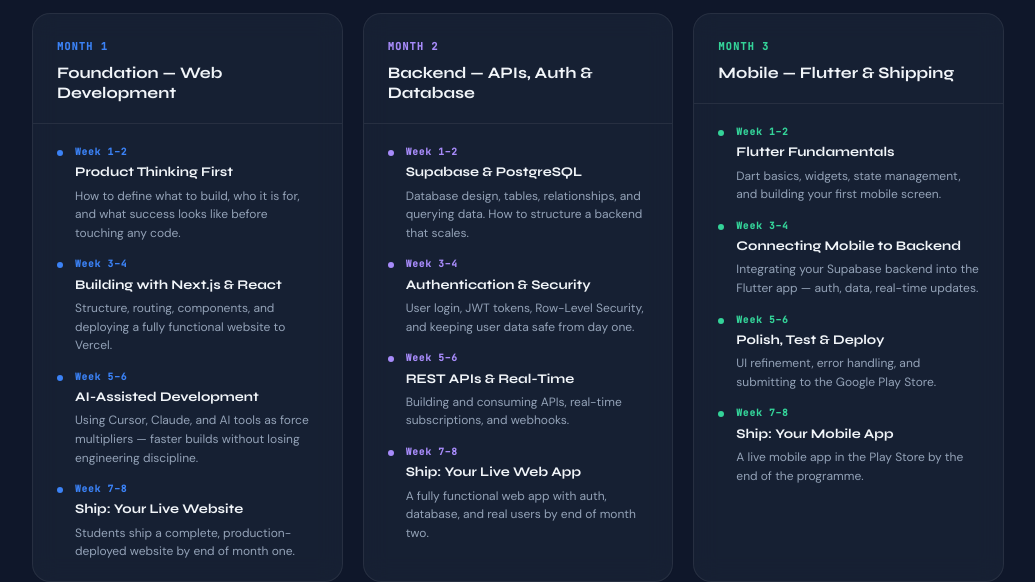
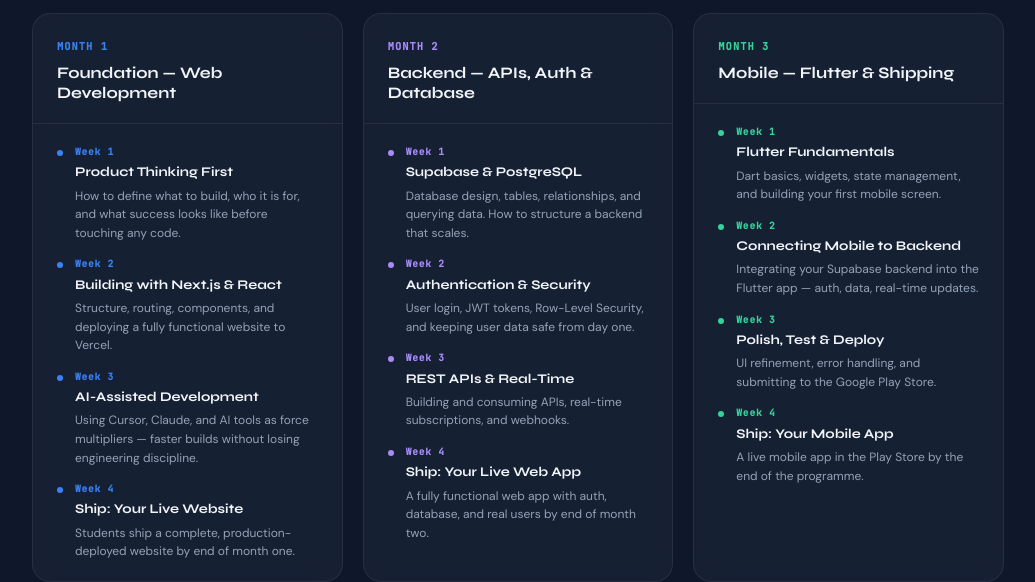
Before and after one commit to Rex-Orokumue/rexorokumue, a Next.js app: page /bootcamp in a window 1280 px wide. Shown: the part 1680-2262 px from the top of the page, without its empty margins (122-1157 px from the left). Built offline with nearby package versions, Linux system fonts and the light colour scheme.

Commit message:
edited the weeks in Bootcamp page

```diff
--- a/app/bootcamp/page.tsx
+++ b/app/bootcamp/page.tsx
@@ -24,10 +24,10 @@
       colorDim: 'var(--accent-dim)',
       colorGlow: 'var(--accent-glow)',
       weeks: [
-        { week: 'Week 1–2', title: 'Product Thinking First', desc: 'How to define what to build, who it is for, and what success looks like before touching any code.' },
-        { week: 'Week 3–4', title: 'Building with Next.js & React', desc: 'Structure, routing, components, and deploying a fully functional website to Vercel.' },
-        { week: 'Week 5–6', title: 'AI-Assisted Development', desc: 'Using Cursor, Claude, and AI tools as force multipliers — faster builds without losing engineering discipline.' },
-        { week: 'Week 7–8', title: 'Ship: Your Live Website', desc: 'Students ship a complete, production-deployed website by end of month one.' },
+        { week: 'Week 1', title: 'Product Thinking First', desc: 'How to define what to build, who it is for, and what success looks like before touching any code.' },
+        { week: 'Week 2', title: 'Building with Next.js & React', desc: 'Structure, routing, components, and deploying a fully functional website to Vercel.' },
+        { week: 'Week 3', title: 'AI-Assisted Development', desc: 'Using Cursor, Claude, and AI tools as force multipliers — faster builds without losing engineering discipline.' },
+        { week: 'Week 4', title: 'Ship: Your Live Website', desc: 'Students ship a complete, production-deployed website by end of month one.' },
       ],
     },
     {
@@ -37,10 +37,10 @@
       colorDim: 'rgba(167,139,250,0.10)',
       colorGlow: 'rgba(167,139,250,0.30)',
       weeks: [
-        { week: 'Week 1–2', title: 'Supabase & PostgreSQL', desc: 'Database design, tables, relationships, and querying data. How to structure a backend that scales.' },
-        { week: 'Week 3–4', title: 'Authentication & Security', desc: 'User login, JWT tokens, Row-Level Security, and keeping user data safe from day one.' },
-        { week: 'Week 5–6', title: 'REST APIs & Real-Time', desc: 'Building and consuming APIs, real-time subscriptions, and webhooks.' },
-        { week: 'Week 7–8', title: 'Ship: Your Live Web App', desc: 'A fully functional web app with auth, database, and real users by end of month two.' },
+        { week: 'Week 1', title: 'Supabase & PostgreSQL', desc: 'Database design, tables, relationships, and querying data. How to structure a backend that scales.' },
+        { week: 'Week 2', title: 'Authentication & Security', desc: 'User login, JWT tokens, Row-Level Security, and keeping user data safe from day one.' },
+        { week: 'Week 3', title: 'REST APIs & Real-Time', desc: 'Building and consuming APIs, real-time subscriptions, and webhooks.' },
+        { week: 'Week 4', title: 'Ship: Your Live Web App', desc: 'A fully functional web app with auth, database, and real users by end of month two.' },
       ],
     },
     {
@@ -50,10 +50,10 @@
       colorDim: 'rgba(52,211,153,0.10)',
       colorGlow: 'rgba(52,211,153,0.30)',
       weeks: [
-        { week: 'Week 1–2', title: 'Flutter Fundamentals', desc: 'Dart basics, widgets, state management, and building your first mobile screen.' },
-        { week: 'Week 3–4', title: 'Connecting Mobile to Backend', desc: 'Integrating your Supabase backend into the Flutter app — auth, data, real-time updates.' },
-        { week: 'Week 5–6', title: 'Polish, Test & Deploy', desc: 'UI refinement, error handling, and submitting to the Google Play Store.' },
-        { week: 'Week 7–8', title: 'Ship: Your Mobile App', desc: 'A live mobile app in the Play Store by the end of the programme.' },
+        { week: 'Week 1', title: 'Flutter Fundamentals', desc: 'Dart basics, widgets, state management, and building your first mobile screen.' },
+        { week: 'Week 2', title: 'Connecting Mobile to Backend', desc: 'Integrating your Supabase backend into the Flutter app — auth, data, real-time updates.' },
+        { week: 'Week 3', title: 'Polish, Test & Deploy', desc: 'UI refinement, error handling, and submitting to the Google Play Store.' },
+        { week: 'Week 4', title: 'Ship: Your Mobile App', desc: 'A live mobile app in the Play Store by the end of the programme.' },
       ],
     },
   ];
```
